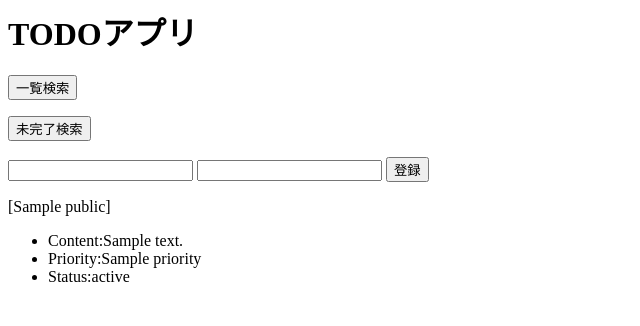
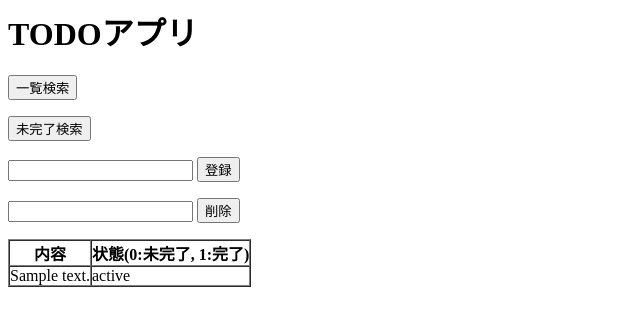
Before and after one commit to RatokKart/TodoTest, a Flask app: page /tododata in a window 1280 px wide. Shown: the top 326 px of the page, without its empty margins (0-640 px from the left). Run offline with Flask 2, Linux system fonts and the light colour scheme; a database or web service that is not in the repository returns one stand-in record (values such as "Sample title"); some libraries are stand-ins or nearby versions.

Commit message:
登録処理追加。削除処理作成中

```diff
--- a/app.py
+++ b/app.py
@@ -26,10 +26,7 @@ def index(name=''):
 #*************************************
 @app.route('/tododata', methods=['GET'])
 def search_tododata_all():
-
-    sql = "SELECT * FROM public.tododata"
-    resultData = selectData(sql)
-
+    resultData = sql_search_tododata_all()
     return render_template('index.html', resultData=resultData)
 
 #*************************************
@@ -37,10 +34,7 @@ def search_tododata_all():
 #*************************************
 @app.route('/tododata/incomp', methods=['GET'])
 def search_tododata_incomp():
-
-    sql = """SELECT * FROM public.tododata WHERE "Status" = '0'"""
-    resultData = selectData(sql)
-
+    resultData = sql_search_tododata_incomp()
     return render_template('index.html', resultData=resultData)
 
 #*************************************
@@ -48,16 +42,47 @@ def search_tododata_incomp():
 #*************************************
 @app.route('/tododata', methods=['POST'])
 def regist_tododata():
-
-    content = request.form.getlist('content')
-    priority = request.form.getlist('priority')
+    content = request.form.getlist('content')[0]
+    priority = "1"
 
     resultData = ""
     if len(content) > 0 and len(priority) > 0:
-        sql = ""
-        resultData = registData(sql)
+
+        sql = """ INSERT INTO public.tododata("Content", "Priority","Status") VALUES(%s, %s, '0') """
+        registData(sql, content, priority)
+        resultData = sql_search_tododata_all()
 
     return render_template('index.html', resultData=resultData)
+
+#*************************************
+# 削除
+#*************************************
+@app.route('/tododata/<string:content>', methods=['DELETE'])
+def delete_tododata(content):
+    resultData = ""
+    if len(content) > 0:
+
+        sql = """ DELETE FROM public.tododata WHERE "Content" = %s"""
+        deleteData(sql, content)
+        resultData = sql_search_tododata_all()
+
+    return render_template('index.html', resultData=resultData)
+
+#******************************
+# SQL 一覧検索
+#******************************
+def sql_search_tododata_all():
+
+    sql = "SELECT * FROM public.tododata"
+    return selectData(sql)
+
+#*************************************
+# SQL 未完了検索
+#*************************************
+def sql_search_tododata_incomp():
+
+    sql = """SELECT * FROM public.tododata WHERE "Status" = '0'"""
+    return selectData(sql)
 
 #******************************
 # データ取得
@@ -80,22 +105,30 @@ def selectData(sql):
 #******************************
 # データ登録
 #******************************
-def registData(sql):
-
-    #TODO 登録処理検討中
+def registData(sql, content, priority):
 
     db = psycopg2.connect(setDbCfg())
 
-    #実行結果を辞書形式で取得する
-    cur = db.cursor(cursor_factory=DictCursor)
-    cur.execute(sql)
-
-    resultData = cur.fetchall()
+    cur = db.cursor()
+    cur.execute(sql, (content, priority))
+    db.commit()
 
     cur.close()
     db.close()
 
-    return resultData
+#******************************
+# データ削除
+#******************************
+def deleteData(sql, content):
+
+    db = psycopg2.connect(setDbCfg())
+
+    cur = db.cursor()
+    cur.execute(sql, (content))
+    db.commit()
+
+    cur.close()
+    db.close()
 
 #**************************************************
 # DB接続設定
--- a/templates/index.html
+++ b/templates/index.html
@@ -19,24 +19,26 @@
 
     <form action="/tododata" method="POST">
     	<input type="text" name="content" value="">
-    	<input type="text" name="priority" value="">
     	<input type="submit" value="登録">
     </form>
 
-	<div>{{resultData}}<div>
+    <form action="/tododata/content" method="DELETE">
+    	<input type="text" name="content" value="">
+    	<input type="submit" value="削除">
+    </form>
 
-	<ul>{% for result in resultData %}
-            <li>
-                Content:{{result.Content}}
-            </li>
-            <li>
-                Priority:{{result.Priority}}
-            </li>
-            <li>
-                Status:{{result.Status}}
-            </li>
+	<table border="1" cellspacing="0" cellpadding="0">
+		<tr>
+			<th>内容</th>
+			<th>状態(0:未完了, 1:完了)</th>
+		</tr>
+		{% for result in resultData %}
+		<tr>
+			<td>{{result.Content}}</td>
+			<td>{{result.Status}}</td>
+		</tr>
         {% endfor %}
-    </ul>
+	</table>
 
 </body>
 
```
